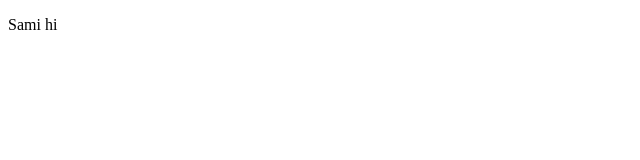
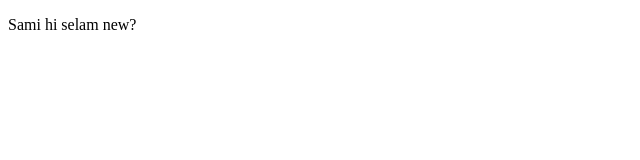
Before and after one commit to sammkook/tatari, a plain HTML site: page index.html in a window 1280 px wide. Shown: the full height of the page, 0-640 px from the left. Drawn offline with Linux system fonts and the light colour scheme.

Commit message:
update value

```diff
--- a/index.html
+++ b/index.html
@@ -9,7 +9,7 @@
 </head>
 
 <body>
-  <p>Sami hi</p>
+  <p>Sami hi selam new?</p>
 </body>
 
 </html>
```
